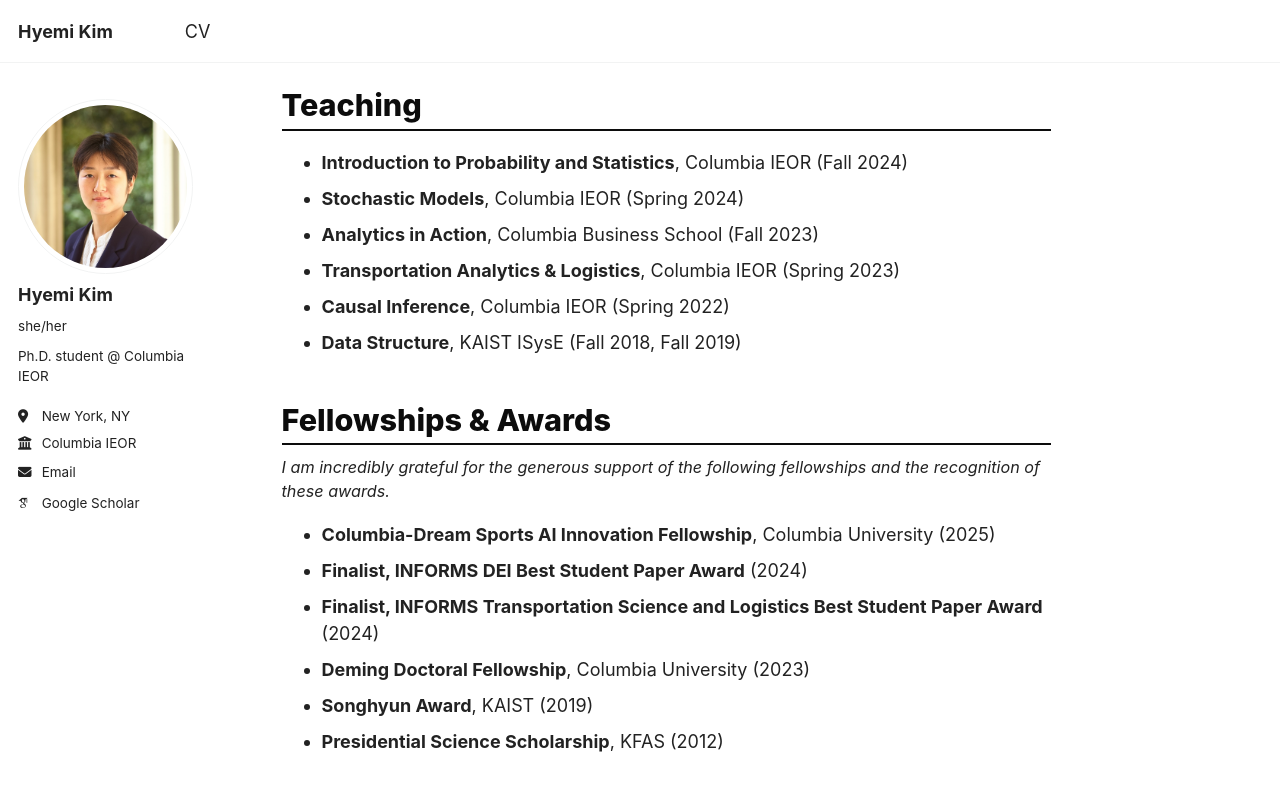
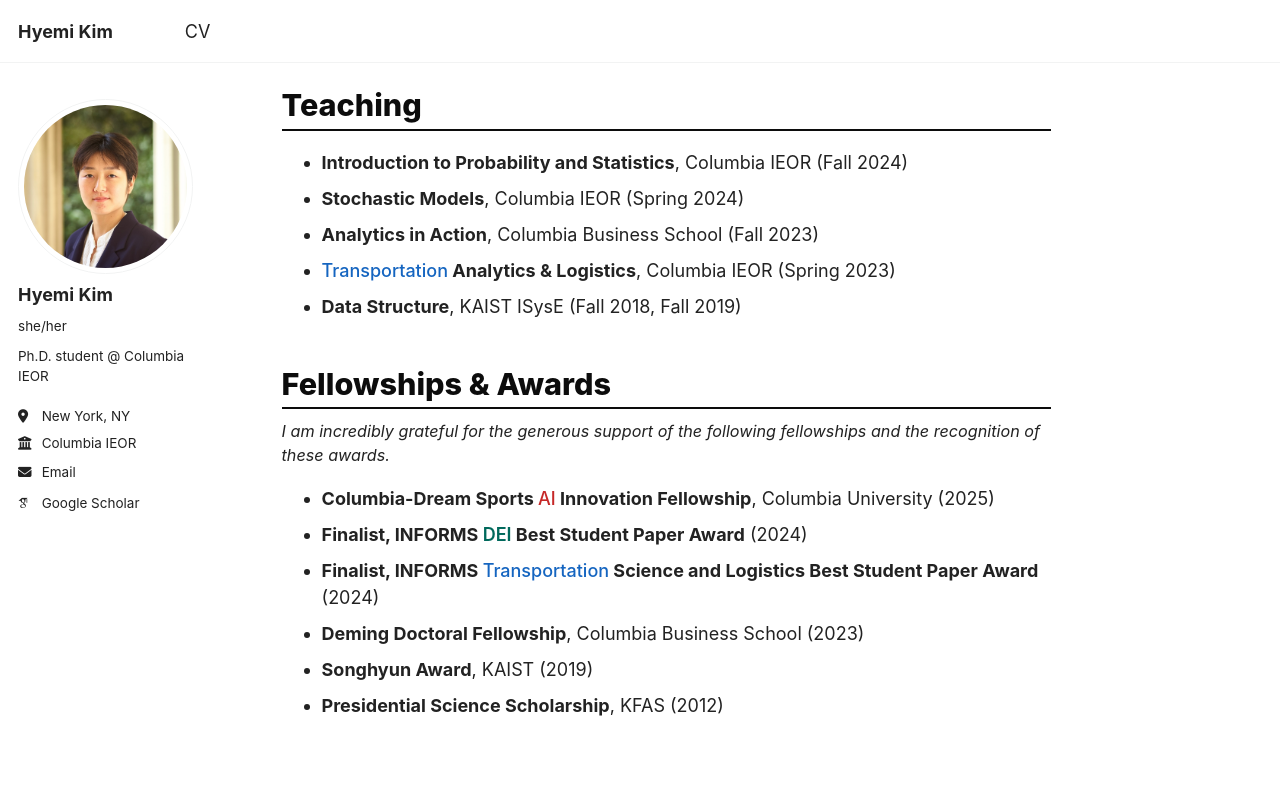
Before and after one commit to HyemiK1m/hyemik1m.github.io, a Jekyll site: the page built from _pages/about.md, in a window 1280 px wide and 900 px high, scrolled down 2098 px. Shown: the top 791 px of the window. Built offline with Jekyll 4.4.1, drawn with Linux system fonts in a browser that asks for light colours; some web fonts are replaced; a script that is not in the unit is left out.

Commit message:
Update about.md

```diff
--- a/_pages/about.md
+++ b/_pages/about.md
@@ -91,8 +91,7 @@ ICML 2022: Workshop on Spurious Correlations, Invariance and Stability<br>
 * **Introduction to Probability and Statistics**, Columbia IEOR (Fall 2024)
 * **Stochastic Models**, Columbia IEOR (Spring 2024)
 * **Analytics in Action**, Columbia Business School (Fall 2023)
-* **Transportation Analytics & Logistics**, Columbia IEOR (Spring 2023)
-* **Causal Inference**, Columbia IEOR (Spring 2022)
+* **<span class="text-transportation">Transportation</span> Analytics & Logistics**, Columbia IEOR (Spring 2023)
 * **Data Structure**, KAIST ISysE (Fall 2018, Fall 2019)
 
 <h2 style="color:#0C0C0C; border-bottom: 2px solid #0C0C0C; padding-bottom: 5px; font-size:1.7em; font-weight:800; margin-top:1.5em; margin-bottom:0.3em;">Fellowships & Awards</h2>
@@ -101,9 +100,9 @@ ICML 2022: Workshop on Spurious Correlations, Invariance and Stability<br>
   I am incredibly grateful for the generous support of the following fellowships and the recognition of these awards.
 </p>
 
-* **Columbia-Dream Sports AI Innovation Fellowship**, Columbia University (2025)
-* **Finalist, INFORMS DEI Best Student Paper Award** (2024)
-* **Finalist, INFORMS Transportation Science and Logistics Best Student Paper Award** (2024)
-* **Deming Doctoral Fellowship**, Columbia University (2023)
+* **Columbia-Dream Sports <span class="text-ml">AI</span> Innovation Fellowship**, Columbia University (2025)
+* **Finalist, INFORMS <span class="text-fairness">DEI</span> Best Student Paper Award** (2024)
+* **Finalist, INFORMS <span class="text-transportation">Transportation</span> Science and Logistics Best Student Paper Award** (2024)
+* **Deming Doctoral Fellowship**, Columbia Business School (2023)
 * **Songhyun Award**, KAIST (2019)
 * **Presidential Science Scholarship**, KFAS (2012)
```
